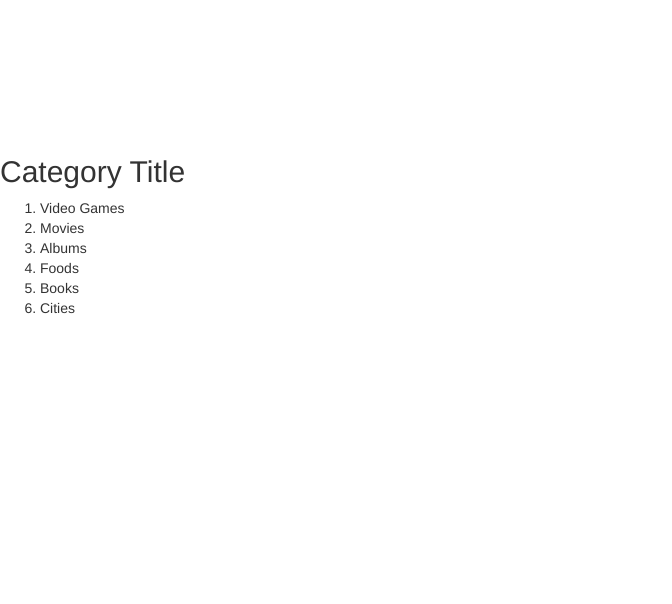
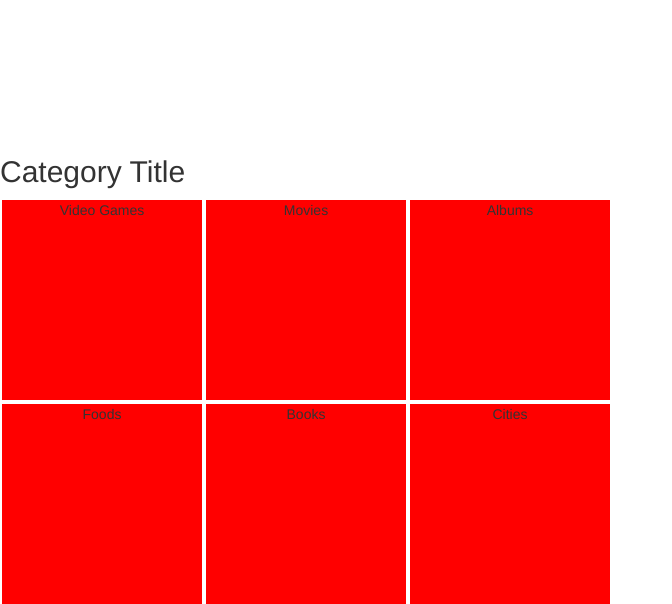
Before and after one commit to geordyp/Top10, a Flask app: page / in a window 1280 px wide. Shown: the part 365-969 px from the top of the page, without its empty margins (0-672 px from the left). Before the commit the page ends 679 px from the top, so only its background shows below. Run offline with Flask 2, Linux system fonts and the light colour scheme; some libraries are stand-ins or nearby versions.

Commit message:
add code to display categories with flex gallery styling

```diff
--- a/static/styles.css
+++ b/static/styles.css
@@ -24,30 +24,11 @@ h1 {
   margin-top: 25px;
 }
 
-.rightButton {
-}
-
 .about {
   display: flex;
   flex-direction: row;
   flex-wrap: wrap;
   height: 250px;
-}
-
-.gallery-categories {
-  display: flex;
-  flex-direction: row;
-  flex-wrap: wrap;
-}
-
-.flex-gallery {
-  width: 100px;
-  height: 100px;
-  margin: auto;
-  padding: 10px;
-  text-align: center;
-  border: 10px;
-  background-color: red;
 }
 
 .flex-item {
@@ -56,3 +37,25 @@ h1 {
     margin: auto;
     text-align: center;
 }
+
+/* Gallery Category Stylings */
+
+.gallery-categories {
+  display: -webkit-flex;
+  display: flex;
+  flex-wrap: wrap;
+  height: 300px;
+}
+
+.galleryitem {
+  margin: 2px;
+  width: 200px;
+  height: 200px;
+  text-align: center;
+  background-color: red;
+}
+
+.galleryContainer {
+  height: 300px;
+  width: 50%;
+}
--- a/templates/base.html
+++ b/templates/base.html
@@ -20,10 +20,10 @@
     <p class="flex-item"><b>Compare your Top10s</b></p>
     <p class="flex-item"><b>Show your Passions</b></p>
   </div>
-  <section>
+  <div class="galleryContainer">
      {% block content %}
      {% endblock %}
-   </section>
+   </div>
 </body>
 
 </html>
--- a/templates/homescreen.html
+++ b/templates/homescreen.html
@@ -1,11 +1,9 @@
 {% extends 'base.html'%}
 {% block content %}
-<div class="category">
-    <h2>Category Title</h2>
-    <ol>
+<h2>Category Title</h2>
+<div class="gallery-categories">
       {% for item in category %}
-        <li class"flex-gallery">{{item.name}}</li>
+        <div class="galleryitem">{{item.name}}</div>
       {% endfor %}
-    </ol>
 </div>
 {% endblock %}
```
Also changed, not shown: 8 other files.
